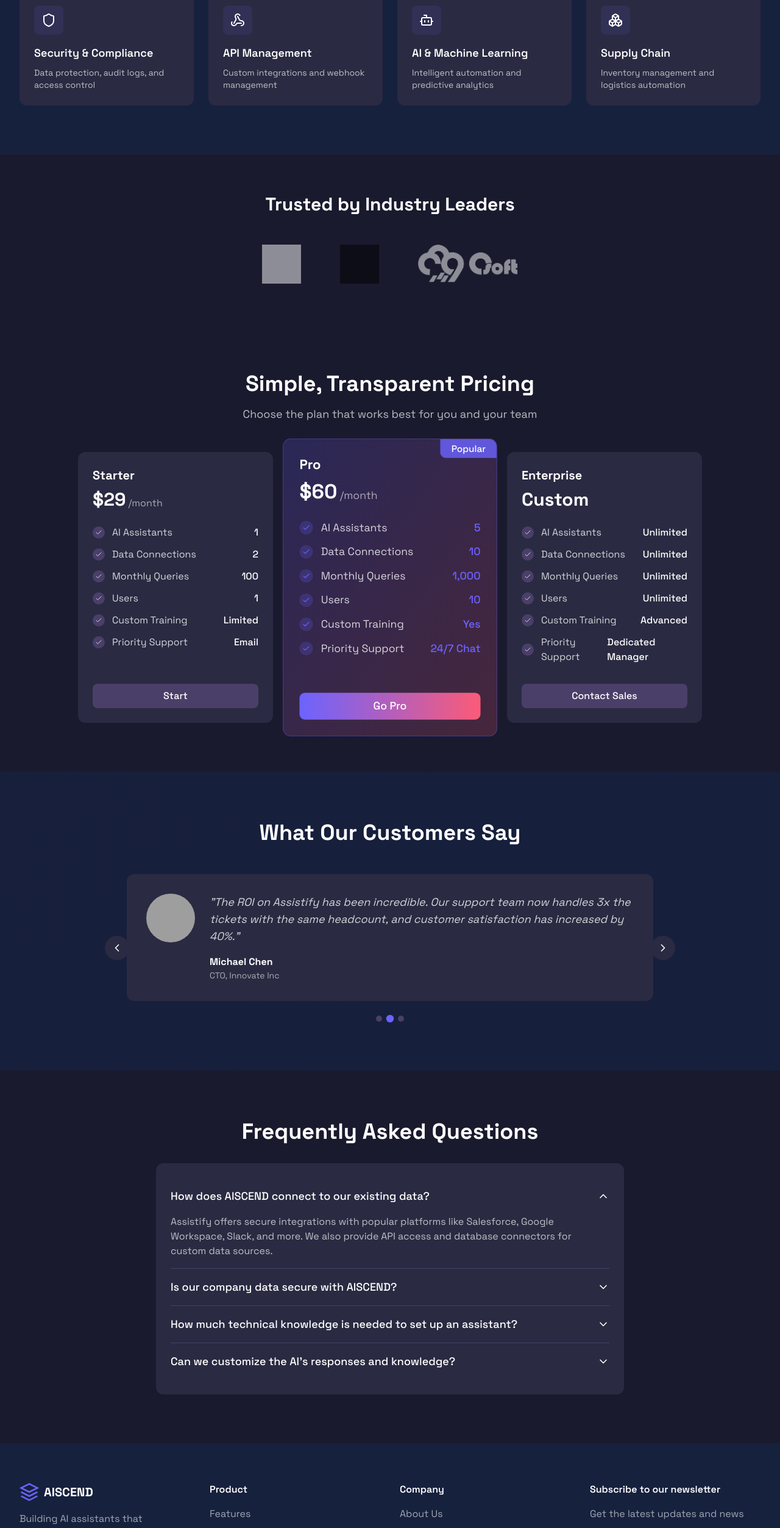
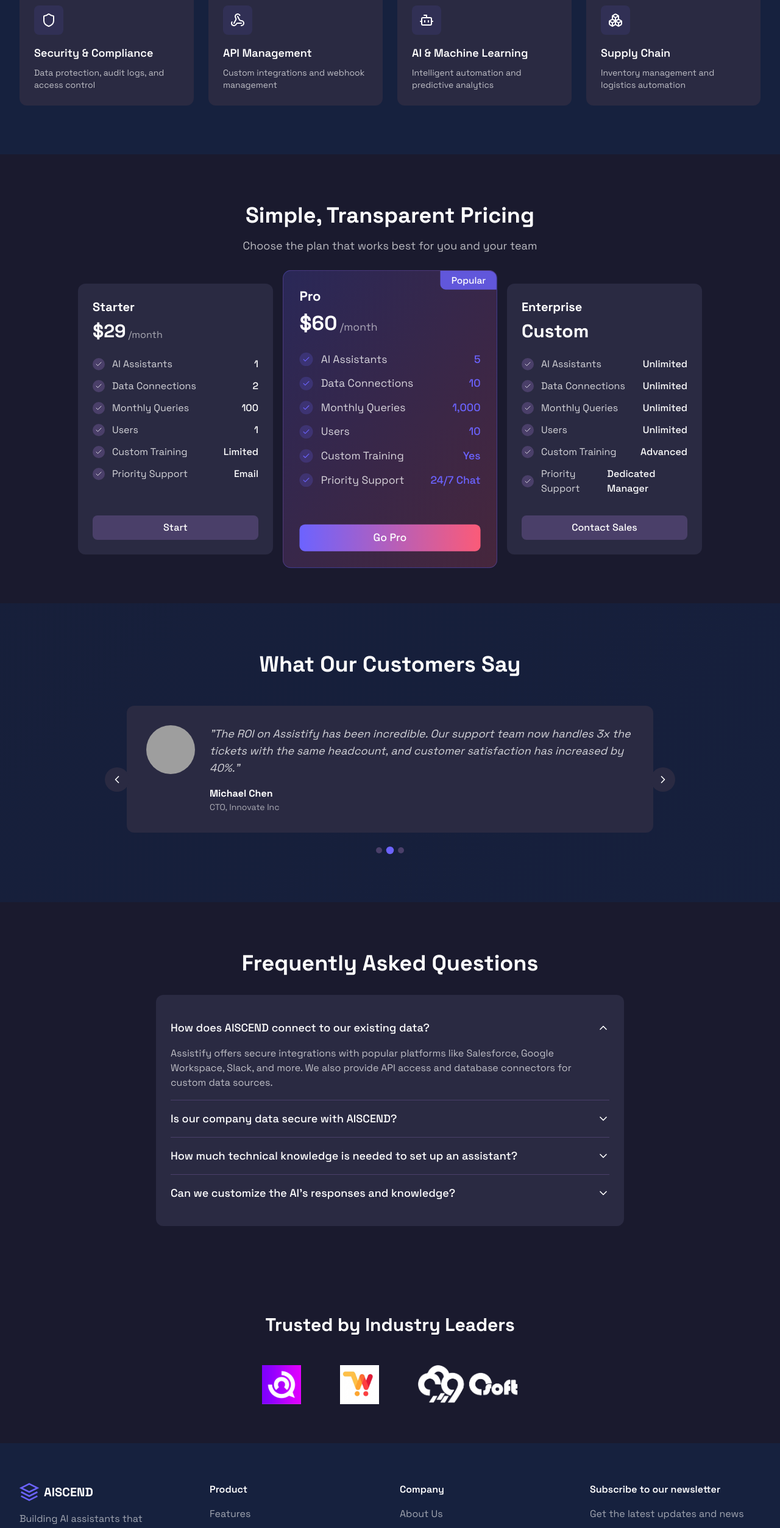
Before and after one commit to davelock87/aiscendweb, a React (Vite) app: page / in a window 1280 px wide. Shown: the part 2955-5460 px from the top of the page at 61% size. Built offline with nearby package versions, Linux system fonts and the light colour scheme; grey boxes are pictures that could not be loaded.

Commit message:
Update Clients Section Position and Style

```diff
--- a/src/App.tsx
+++ b/src/App.tsx
@@ -101,10 +101,10 @@ function App() {
             <ChatDemo />
             <Features />
             <Integrations />
-            <Clients />
             <Pricing />
             <Testimonials />
             <FAQ />
+            <Clients />
           </>
         );
     }
--- a/src/components/Clients.tsx
+++ b/src/components/Clients.tsx
@@ -9,19 +9,16 @@ const Clients: React.FC = () => {
       name: 'Beca Moda',
       logo: '/logo600.png',
       url: 'https://becamoda.com/',
-      grayscaleClass: 'brightness-0 invert opacity-50',
     },
     {
       name: 'Tu Compras',
       logo: '/tucompras.jpg',
       url: 'https://tucomprascol.com/',
-      grayscaleClass: 'brightness-0 opacity-50',
     },
     {
       name: 'CSoft',
       logo: '/LOGO DE CSOFT blanco svg-svg.png',
       url: 'https://csoft.co/',
-      grayscaleClass: 'brightness-0 invert opacity-50',
     },
   ];
 
@@ -38,12 +35,12 @@ const Clients: React.FC = () => {
               href={client.url}
               target="_blank"
               rel="noopener noreferrer"
-              className="group relative"
+              className="block"
             >
               <img
                 src={client.logo}
                 alt={client.name}
-                className={`h-12 md:h-16 w-auto object-contain transition-all duration-300 ${client.grayscaleClass} group-hover:filter-none group-hover:opacity-100`}
+                className="h-12 md:h-16 w-auto object-contain"
               />
             </a>
           ))}
```
